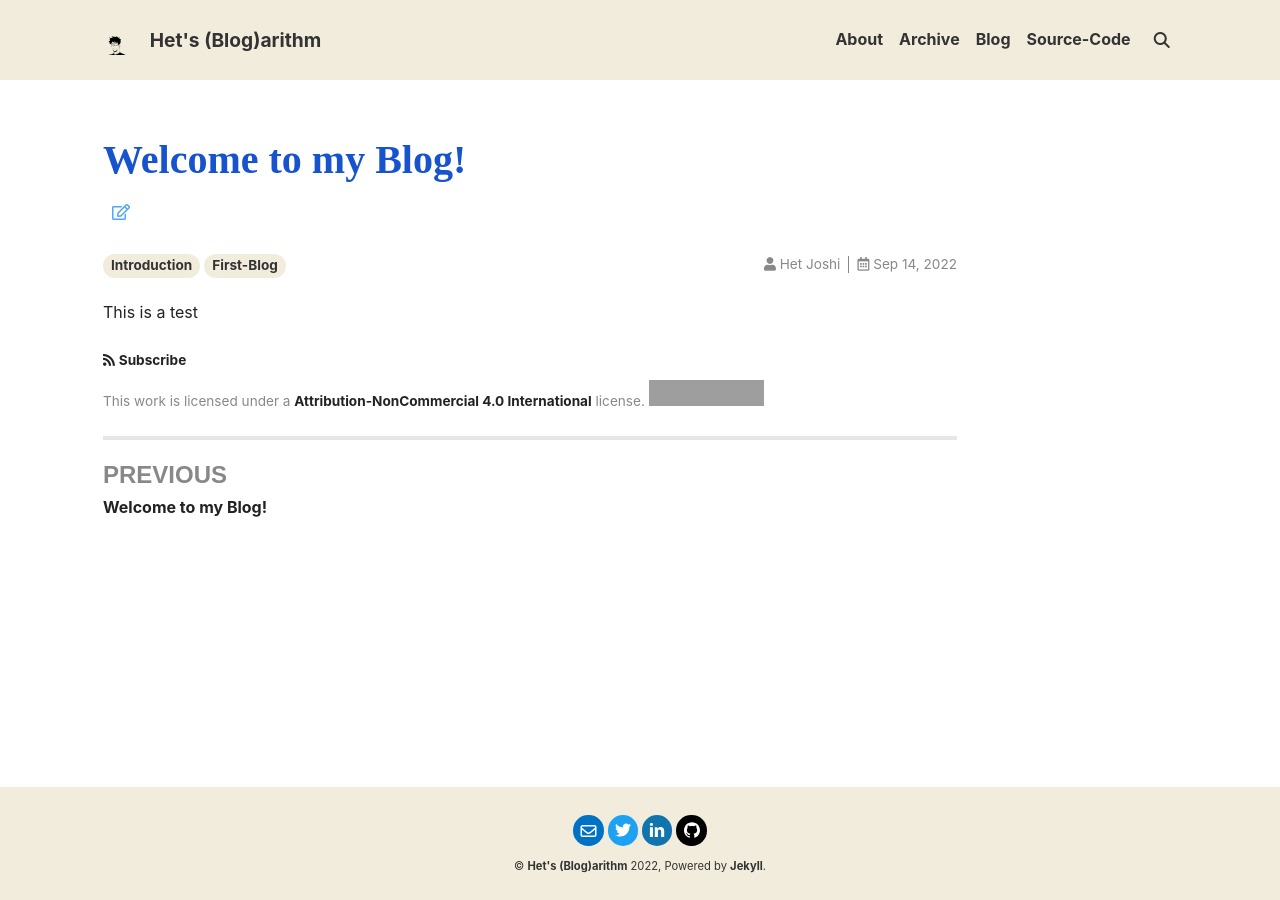
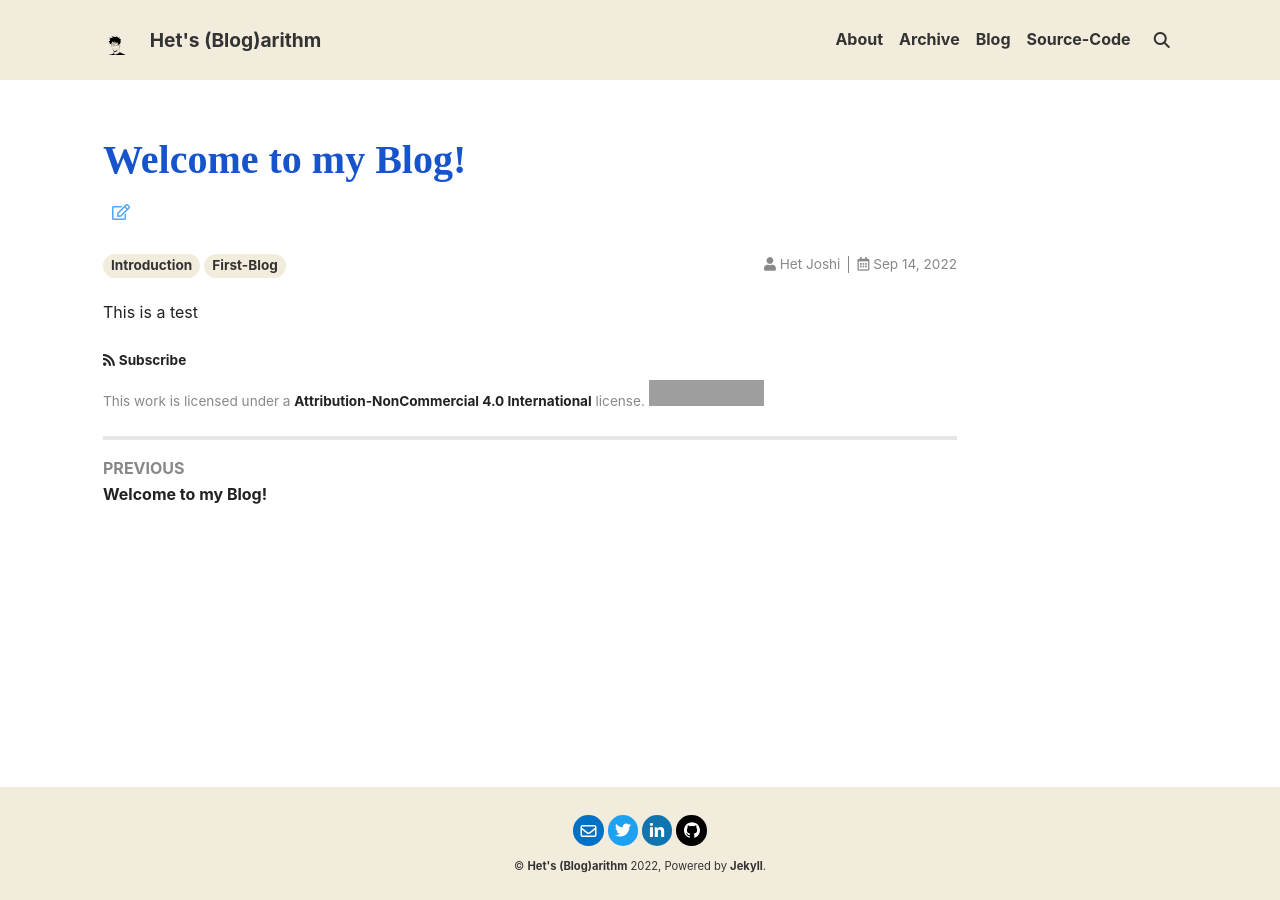
Before and after one commit to Het-Joshi/blog, a Jekyll site: the page built from _posts/2022-09-14-foss.md, in a window 1280 px wide. Built offline with Jekyll 4.4.1, drawn with Linux system fonts in a browser that asks for light colours; nearby versions of some CDN libraries; some web fonts are replaced; grey boxes are pictures that could not be loaded.

Commit message:
Update _article.scss

```diff
--- a/_sass/layout/_article.scss
+++ b/_sass/layout/_article.scss
@@ -9,8 +9,6 @@
   & > .previous, & > .next {
     width: 50%;
     & > span {
-      font-family: 'Ubuntu', sans-serif;
-      font-size:1.5em;
       font-weight: map-get($base, font-weight-bold);
       color: $text-color-l;
     }
```
